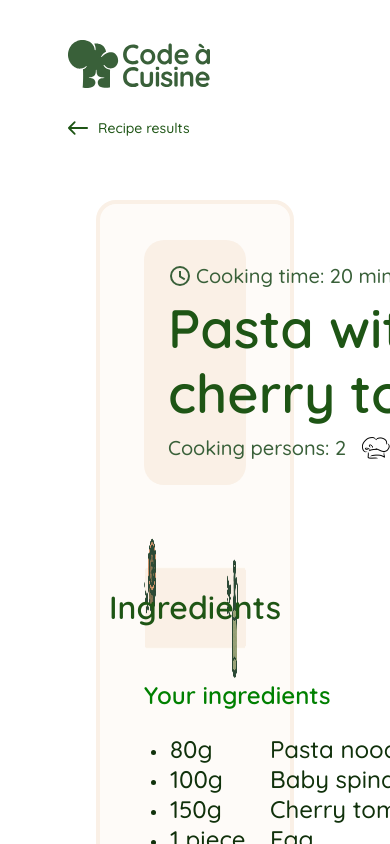
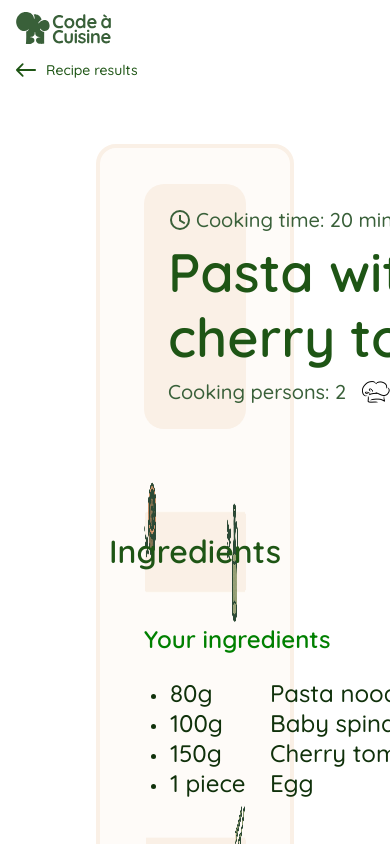
Before and after one commit to mlb27/code-a-cuisine, an Angular app: page /recipe in a window 390 px wide. Shown: the top 844 px of the page. Built offline with nearby package versions, Linux system fonts and the light colour scheme.

Commit message:
feat: added mobile header layout

```diff
--- a/src/app/layout/header/header.scss
+++ b/src/app/layout/header/header.scss
@@ -81,3 +81,30 @@
     stroke-width: 2;
   }
 }
+
+@media (max-width: 767px) {
+  .app-header {
+    height: functions.px-to-rem(52);
+    padding: functions.px-to-rem(12) functions.px-to-rem(16) functions.px-to-rem(8);
+
+    &[data-background-theme='light'],
+    &[data-compact='true'] {
+      height: functions.px-to-rem(52);
+    }
+
+    &[data-background-theme='light'][data-has-back-link='true'] {
+      height: functions.px-to-rem(80);
+    }
+
+    &__home-link {
+      width: functions.px-to-rem(95);
+      height: functions.px-to-rem(32);
+    }
+
+    &__back-link {
+      top: functions.px-to-rem(60);
+      left: functions.px-to-rem(16);
+      height: functions.px-to-rem(20);
+    }
+  }
+}
```
